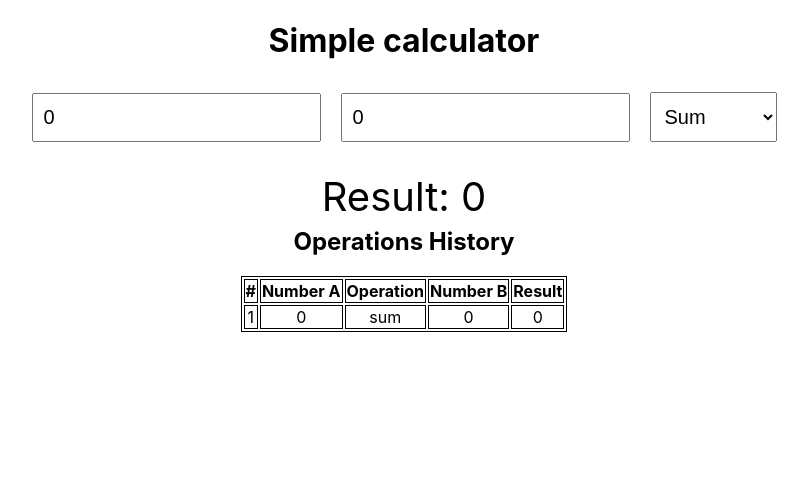
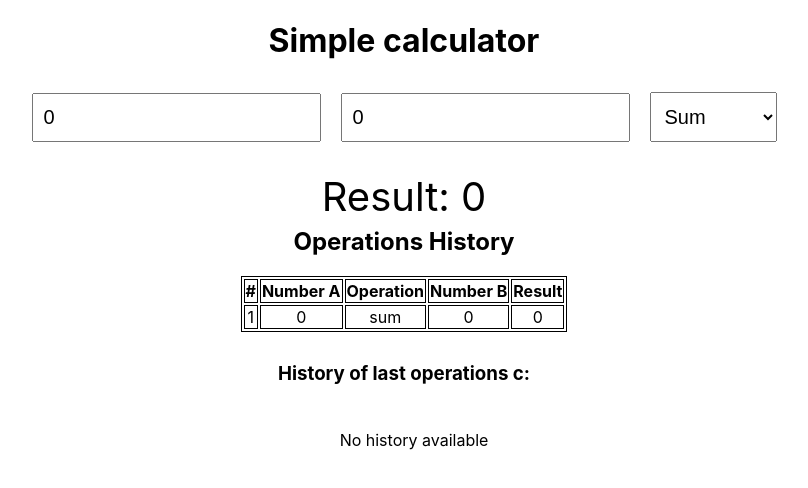
Before and after one commit to MadMofin/jest-learning, a React (Create React App) app: page / in a window 1280 px wide. Shown: the top 488 px of the page, without its empty margins (236-1044 px from the left). Built offline with nearby package versions, Linux system fonts and the light colour scheme.

Commit message:
Update Calculator.jsx

```diff
--- a/src/components/Calculator.jsx
+++ b/src/components/Calculator.jsx
@@ -134,7 +134,7 @@ export const Calculator = () => {
       </div>
 
       <History {...{ results }} />
-      {/* <h3 style={{ paddingTop: 12 }}>History of last operations c:</h3>
+      <h3 style={{ paddingTop: 12 }}>History of last operations c:</h3>
       <div
         style={{
           width: "100%",
@@ -167,7 +167,7 @@ export const Calculator = () => {
             <p>No history available</p>
           )}
         </center>
-      </div> */}
+      </div>
     </div>
   );
 };
```
